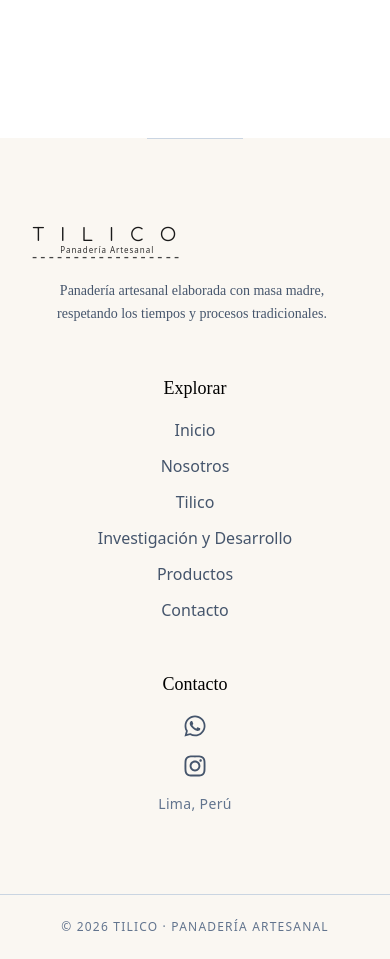
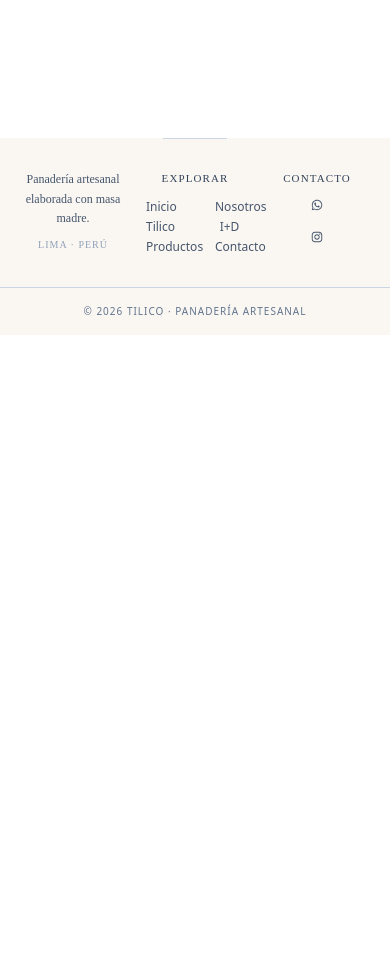
Before and after one commit to kasenciosm/tilico, a React (Vite) app: page / in a window 390 px wide. Shown: the part 4180-5139 px from the top of the page. After the commit the page ends 4515 px from the top, so only its background shows below. Built offline with nearby package versions, Linux system fonts and the light colour scheme; a web font is replaced by a local one.

Commit message:
corrigiendo el responsive del footer

```diff
--- a/src/components/Footer.jsx
+++ b/src/components/Footer.jsx
@@ -16,43 +16,39 @@ const Footer = () => {
   }
 
   return (
-    <footer className="bg-[#faf7f2] mt-24 relative">
-  {/* Separador decorativo superior */}
-  <div className="absolute top-0 left-1/2 -translate-x-1/2 w-24 h-px bg-slate-300"></div>
+   <footer className="bg-[#faf7f2] mt-24 relative">
+  {/* Separador superior */}
+  <div className="absolute top-0 left-1/2 -translate-x-1/2 w-16 h-px bg-slate-300"></div>
 
-  <div className="max-w-7xl mx-auto px-8 py-20 grid grid-cols-1 md:grid-cols-3 gap-12">
+  <div className="max-w-7xl mx-auto px-6 py-8 grid grid-cols-3 items-start gap-6">
 
-    {/* Marca */}
-    <div className="flex flex-col gap-4">
-      <button
-        onClick={() => window.scrollTo({ top: 0, behavior: "smooth" })}
-        className="w-fit cursor-pointer"
-      >
-        <Logo />
-      </button>
-
-      <p className="text-slate-600 font-hedvig text-sm max-w-xs leading-relaxed">
-        Panadería artesanal elaborada con masa madre, respetando los
-        tiempos y procesos tradicionales.
-      </p>
+    {/* Columna 1 – Texto */}
+    <div className="text-slate-600 font-hedvig text-xs leading-relaxed">
+      Panadería artesanal elaborada con masa madre.
+      <span className="block mt-2 tracking-widest uppercase text-[10px] text-slate-400">
+        Lima · Perú
+      </span>
     </div>
 
-    {/* Navegación */}
+    {/* Columna 2 – Explorar */}
     <div>
-      <h4 className="font-hedvig text-lg mb-4">Explorar</h4>
-      <ul className="flex flex-col gap-3 text-slate-600">
+      <h4 className="font-hedvig text-[11px] mb-3 tracking-widest uppercase text-slate-700">
+        Explorar
+      </h4>
+
+      <ul className="grid grid-cols-2 gap-x-10 gap-y-1 text-xs text-slate-600">
         {[
           ["home", "Inicio"],
           ["nosotros", "Nosotros"],
           ["tilico", "Tilico"],
-          ["i+d", "Investigación y Desarrollo"],
+          ["i+d", "I+D"],
           ["productos", "Productos"],
           ["contacto", "Contacto"],
         ].map(([id, label]) => (
           <li key={id}>
             <button
               onClick={() => scrollToSection(id)}
-              className="footer-link hover:text-slate-900 transition cursor-pointer"
+              className="footer-link"
             >
               {label}
             </button>
@@ -61,19 +57,21 @@ const Footer = () => {
       </ul>
     </div>
 
-    {/* Contacto */}
-    <div id="contacto">
-      <h4 className="font-hedvig text-lg mb-4">Contacto</h4>
+    {/* Columna 3 – Contacto */}
+    <div>
+      <h4 className="font-hedvig text-[11px] mb-3 tracking-widest uppercase text-slate-700">
+        Contacto
+      </h4>
 
-      <ul className="flex flex-col items-center gap-4 text-slate-600">
+      <ul className="flex flex-col gap-4 text-xs text-slate-600">
         <li>
           <a
             href="https://wa.me/51944794663?text=Hola%20quiero%20hacer%20un%20pedido."
             target="_blank"
             rel="noreferrer"
-            className="text-2xl hover:text-slate-900 transition-transform duration-300 hover:scale-110"
+            className="footer-link"
           >
-            <FaWhatsapp />
+            <FaWhatsapp/>
           </a>
         </li>
 
@@ -82,21 +80,18 @@ const Footer = () => {
             href="https://www.instagram.com/tilico.pe"
             target="_blank"
             rel="noreferrer"
-            className="text-2xl hover:text-slate-900 transition-transform duration-300 hover:scale-110"
+            className="footer-link"
           >
-            <FaInstagram />
+            <FaInstagram/>
           </a>
-        </li>
-
-        <li className="text-sm text-slate-500 tracking-wide">
-          Lima, Perú
         </li>
       </ul>
     </div>
+
   </div>
 
   {/* Línea inferior */}
-  <div className="border-t border-slate-300 py-6 text-center text-xs tracking-widest text-slate-500">
+  <div className="border-t border-slate-300 py-4 text-center text-[10px] tracking-widest text-slate-500">
     © {new Date().getFullYear()} TILICO · PANADERÍA ARTESANAL
   </div>
 </footer>
```
